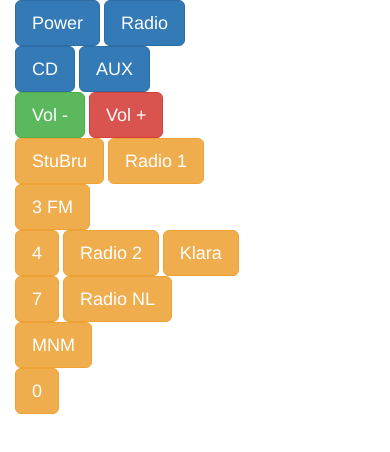
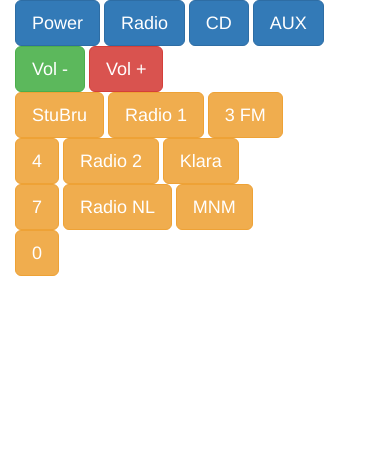
Before and after one commit to mdemuynck/pi, a website: page index.html in a window 390 px wide. Drawn offline with nearby package versions, Linux system fonts and the light colour scheme.

Commit message:
adjust layout

```diff
--- a/index.html
+++ b/index.html
@@ -8,7 +8,7 @@
     <body>
         <div class="container">
             <div class="row">
-                <div class="col-xs-8">
+                <div class="col-xs-12">
                     <button class='btn btn-lg btn-primary' href="rptoggle">Power</button>
                     <button class='btn btn-lg btn-primary' href="rptoggle">Radio</button>
                     <button class='btn btn-lg btn-primary' href="rptoggle">CD</button>
@@ -16,28 +16,28 @@
                 </div>
             </div>
             <div class="row">
-                <div class="col-xs-8">
+                <div class="col-xs-12">
                     <button class='btn btn-lg btn-success' href="rvdown">Vol -</button>
                     <button class='btn btn-lg btn-danger' href="rvup">Vol +</button>
                 </div>
             </div>
             <div class="row">
-                <div class="col-xs-8">
+                <div class="col-xs-12">
                     <button class='btn btn-lg btn-warning' href="station/1">StuBru</button>
                     <button class='btn btn-lg btn-warning' href="station/2">Radio 1</button>
                     <button class='btn btn-lg btn-warning' href="station/3">3 FM</button>
                 </div>
-                <div class="col-xs-8">
+                <div class="col-xs-12">
                     <button class='btn btn-lg btn-warning' href="station/4">4</button>
                     <button class='btn btn-lg btn-warning' href="station/5">Radio 2</button>
                     <button class='btn btn-lg btn-warning' href="station/6">Klara</button>
                 </div>
-                <div class="col-xs-8">
+                <div class="col-xs-12">
                     <button class='btn btn-lg btn-warning' href="station/7">7</button>
                     <button class='btn btn-lg btn-warning' href="station/8">Radio NL</button>
                     <button class='btn btn-lg btn-warning' href="station/9">MNM</button>
                 </div>
-                <div class="col-xs-8">
+                <div class="col-xs-12">
                     <button class='btn btn-lg btn-warning' href="station/0">0</button>
                 </div>
                 </div>
```
